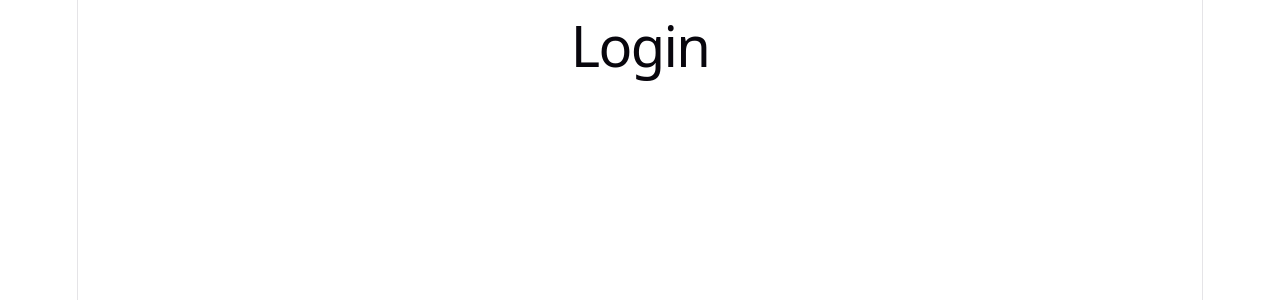
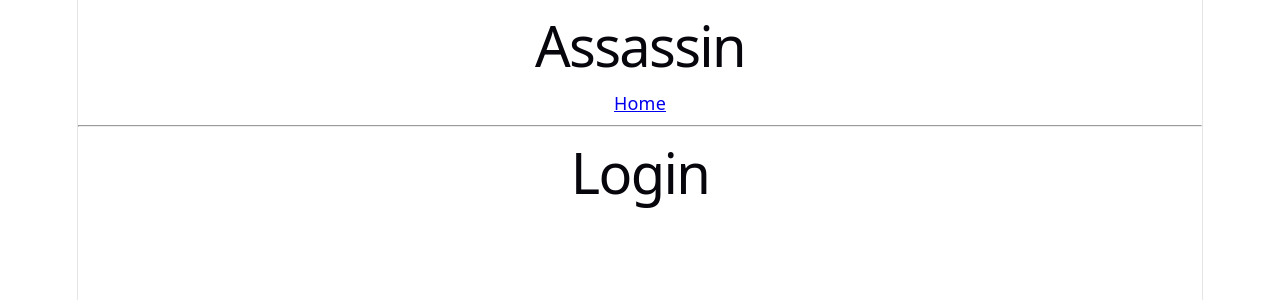
Before and after one commit to zenomony/Assasssin, a React (Vite) app in the folder frontend/: page /login in a window 1280 px wide. Shown: the top 300 px of the page. Built offline with nearby package versions, Linux system fonts and the light colour scheme.

Commit message:
Creating Layout

```diff
--- /dev/null
+++ b/frontend/src/components/Layout.tsx
@@ -0,0 +1,25 @@
+import {Link} from "react-router-dom";
+
+type LayoutProps = {
+    children: React.ReactNode;
+};
+
+export default function Layout({children}: LayoutProps){
+    return(
+        <div>
+            <header>
+                <h1>Assassin</h1>
+
+                <nav>
+                    <Link to="/">Home</Link>
+                </nav>
+
+                <hr/>
+            </header>
+
+            <main>
+                {children}
+            </main>
+        </div>
+    );
+}
--- a/frontend/src/pages/HomePage.tsx
+++ b/frontend/src/pages/HomePage.tsx
@@ -1,10 +1,9 @@
 import { Link } from "react-router-dom";
+import Layout from "../components/Layout";
 
 export default function HomePage() {
   return (
-    <div>
-      <h1>Assassin</h1>
-
+    <Layout>
       <div>
         <Link to="/login">
             <button>Login</button>
@@ -16,6 +15,6 @@ export default function HomePage() {
             <button>Register</button>
         </Link>
       </div>
-    </div>
+    </Layout>
   );
 }
--- a/frontend/src/pages/LoginPage.tsx
+++ b/frontend/src/pages/LoginPage.tsx
@@ -1,7 +1,9 @@
+import Layout from "../components/Layout";
+
 export default function LoginPage(){
     return(
-        <div>
+        <Layout>
             <h1>Login</h1>
-        </div>
+        </Layout>
     );
 }
--- a/frontend/src/pages/RegisterPage.tsx
+++ b/frontend/src/pages/RegisterPage.tsx
@@ -1,7 +1,9 @@
+import Layout from "../components/Layout";
+
 export default function RegisterPage(){
     return(
-        <div>
+        <Layout>
             <h1>Register</h1>
-        </div>
+        </Layout>
     );
 }
```
